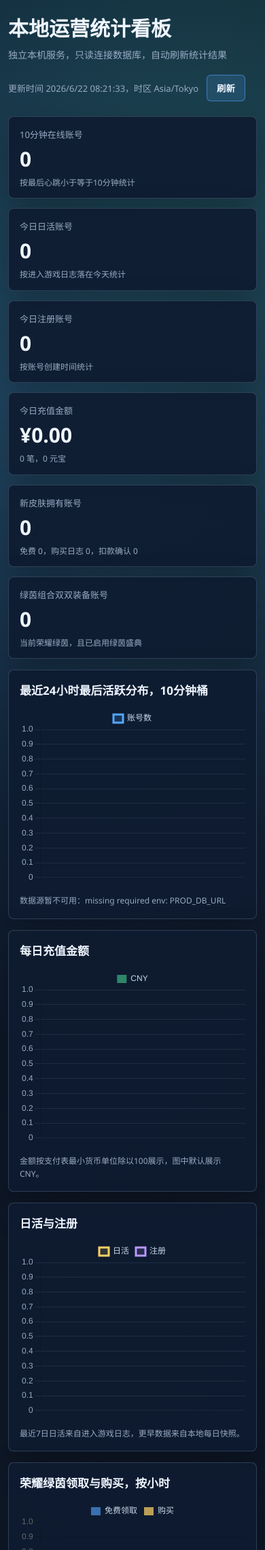
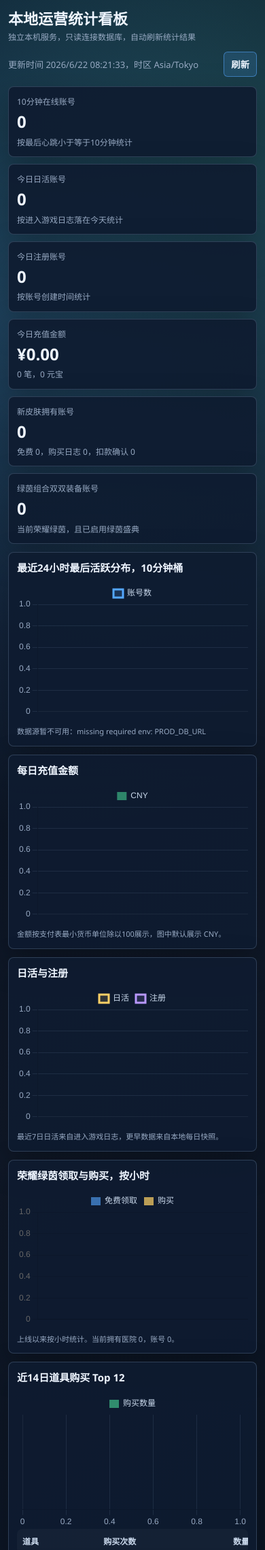
Before and after one commit to sunshaoxuan/rhospital.dashboard, a Flask app: page / in a window 390 px wide. Shown: the top 2280 px of the page at 68% size. Run offline with Flask 3, Linux system fonts and the light colour scheme; data that the repository does not hold is empty; some libraries are stand-ins or nearby versions.

Commit message:
Make dashboard mobile responsive

```diff
--- a/app/templates/dashboard.html
+++ b/app/templates/dashboard.html
@@ -20,9 +20,11 @@
         }
 
         * { box-sizing: border-box; }
+        html { overflow-x: hidden; }
         body {
             margin: 0;
             min-height: 100vh;
+            overflow-x: hidden;
             color: var(--text);
             background:
                 radial-gradient(circle at 18% 16%, rgba(84, 167, 255, 0.24), transparent 30%),
@@ -49,6 +51,7 @@
 
         .cards { display: grid; grid-template-columns: repeat(6, minmax(0, 1fr)); gap: 14px; margin-bottom: 16px; }
         .card, .panel {
+            min-width: 0;
             border: 1px solid var(--line);
             background: var(--panel);
             border-radius: 8px;
@@ -66,8 +69,9 @@
         .chart-box canvas { display: block; width: 100% !important; height: 260px !important; max-height: 260px !important; }
         .wide { grid-column: 1 / -1; }
         .note { margin: 14px 0 0; color: var(--muted); font-size: 12px; line-height: 1.6; }
-        .tabs { display: flex; gap: 8px; margin-bottom: 14px; }
+        .tabs { display: flex; gap: 8px; margin-bottom: 14px; overflow-x: auto; scrollbar-width: thin; }
         .tab-btn {
+            flex: 0 0 auto;
             border-color: rgba(151, 178, 214, 0.32);
             background: rgba(255, 255, 255, 0.05);
             min-width: 72px;
@@ -75,7 +79,16 @@
         .tab-btn.active { border-color: rgba(72, 213, 151, 0.68); background: rgba(72, 213, 151, 0.18); }
         .purchase-grid { display: grid; grid-template-columns: 0.9fr 1.4fr; gap: 16px; align-items: start; }
 
-        table { width: 100%; border-collapse: collapse; font-size: 13px; }
+        .table-scroll {
+            width: 100%;
+            overflow-x: auto;
+            -webkit-overflow-scrolling: touch;
+            border-radius: 8px;
+            scrollbar-width: thin;
+        }
+        table { width: 100%; min-width: 620px; border-collapse: collapse; font-size: 13px; }
+        .purchase-grid table { min-width: 680px; }
+        .modal table { min-width: 760px; }
         th, td { padding: 11px 10px; border-bottom: 1px solid var(--line); text-align: left; vertical-align: middle; }
         th { color: #c9d8eb; font-weight: 700; background: rgba(255, 255, 255, 0.03); }
         td { color: #e8f1ff; }
@@ -138,9 +151,37 @@
             .purchase-grid { grid-template-columns: 1fr; }
         }
         @media (max-width: 680px) {
-            .shell { width: min(100vw - 24px, 1480px); padding-top: 18px; }
-            .topbar { align-items: flex-start; flex-direction: column; }
-            .cards { grid-template-columns: 1fr; }
+            .shell { width: 100%; padding: 14px 12px 24px; }
+            .topbar { align-items: flex-start; flex-direction: column; gap: 12px; margin-bottom: 14px; }
+            h1 { font-size: 22px; line-height: 1.2; }
+            .subtitle { margin-top: 6px; font-size: 12px; line-height: 1.5; }
+            .toolbar { width: 100%; justify-content: space-between; gap: 10px; white-space: normal; }
+            .toolbar span { min-width: 0; overflow-wrap: anywhere; }
+            button { padding: 8px 10px; }
+            .cards { grid-template-columns: 1fr; gap: 10px; margin-bottom: 12px; }
+            .card { min-height: auto; padding: 12px; }
+            .card .label { margin-bottom: 8px; font-size: 12px; }
+            .card .value { font-size: 24px; }
+            .card .hint { margin-top: 8px; }
+            .grid { gap: 12px; }
+            .panel { min-height: auto; padding: 12px; }
+            .panel h2 { margin-bottom: 12px; font-size: 15px; line-height: 1.35; }
+            .chart-box { height: 220px; max-height: 220px; }
+            .chart-box canvas { height: 220px !important; max-height: 220px !important; }
+            .tabs { margin-bottom: 12px; padding-bottom: 2px; }
+            .tab-btn { min-width: 64px; }
+            th, td { padding: 9px 8px; font-size: 12px; }
+            .note { margin-top: 10px; font-size: 11px; }
+            .modal-backdrop { align-items: flex-start; justify-content: center; padding: 12px; }
+            .modal { width: calc(100vw - 24px); max-height: calc(100vh - 24px); }
+            .modal-head { gap: 12px; padding: 12px; }
+            .modal-title { font-size: 16px; }
+            .modal-close { flex: 0 0 auto; }
+            .modal-body { max-height: calc(100vh - 96px); padding: 10px 12px 14px; }
+        }
+        @media (max-width: 420px) {
+            .chart-box { height: 200px; max-height: 200px; }
+            .chart-box canvas { height: 200px !important; max-height: 200px !important; }
         }
     </style>
 </head>
@@ -176,12 +217,12 @@
         <div class="panel">
             <h2>近14日道具购买 Top 12</h2>
             <div class="chart-box"><canvas id="itemPurchaseChart"></canvas></div>
-            <table><thead><tr><th>道具</th><th>购买次数</th><th>数量</th><th>消耗元宝</th></tr></thead><tbody id="itemPurchaseRows"></tbody></table>
+            <div class="table-scroll"><table><thead><tr><th>道具</th><th>购买次数</th><th>数量</th><th>消耗元宝</th></tr></thead><tbody id="itemPurchaseRows"></tbody></table></div>
         </div>
         <div class="panel">
             <h2>近14日道具使用 Top 12</h2>
             <div class="chart-box"><canvas id="itemUseChart"></canvas></div>
-            <table><thead><tr><th>道具</th><th>日志次数</th><th>使用次数</th><th>医院数</th></tr></thead><tbody id="itemUseRows"></tbody></table>
+            <div class="table-scroll"><table><thead><tr><th>道具</th><th>日志次数</th><th>使用次数</th><th>医院数</th></tr></thead><tbody id="itemUseRows"></tbody></table></div>
         </div>
         <div class="panel wide">
             <h2>新购统计</h2>
@@ -192,16 +233,16 @@
             </div>
             <div class="purchase-grid">
                 <div>
-                    <table>
+                    <div class="table-scroll"><table>
                         <thead><tr><th>Top 10</th><th>购买次数</th><th>购买医院</th><th>数量</th><th>元宝</th></tr></thead>
                         <tbody id="purchaseTopRows"></tbody>
-                    </table>
+                    </table></div>
                 </div>
                 <div>
-                    <table>
+                    <div class="table-scroll"><table>
                         <thead><tr><th>时间</th><th>购买内容</th><th>医院 ID</th><th>医院名</th><th>院长名</th><th>数量</th><th>元宝</th></tr></thead>
                         <tbody id="purchaseBuyerRows"></tbody>
-                    </table>
+                    </table></div>
                 </div>
             </div>
             <div class="note">每个页签展示近14日购买 Top 10 和最近20个购买医院。</div>
@@ -216,10 +257,10 @@
             <button class="modal-close" id="itemModalClose" type="button">关闭</button>
         </div>
         <div class="modal-body">
-            <table>
+            <div class="table-scroll"><table>
                 <thead><tr><th>最后时间</th><th>医院 ID</th><th>医院名</th><th>院长名</th><th>次数</th><th>数量</th><th id="itemModalYuanbaoHead">元宝</th></tr></thead>
                 <tbody id="itemModalRows"></tbody>
-            </table>
+            </table></div>
         </div>
     </div>
 </div>
```
Also changed, not shown: README.md.
